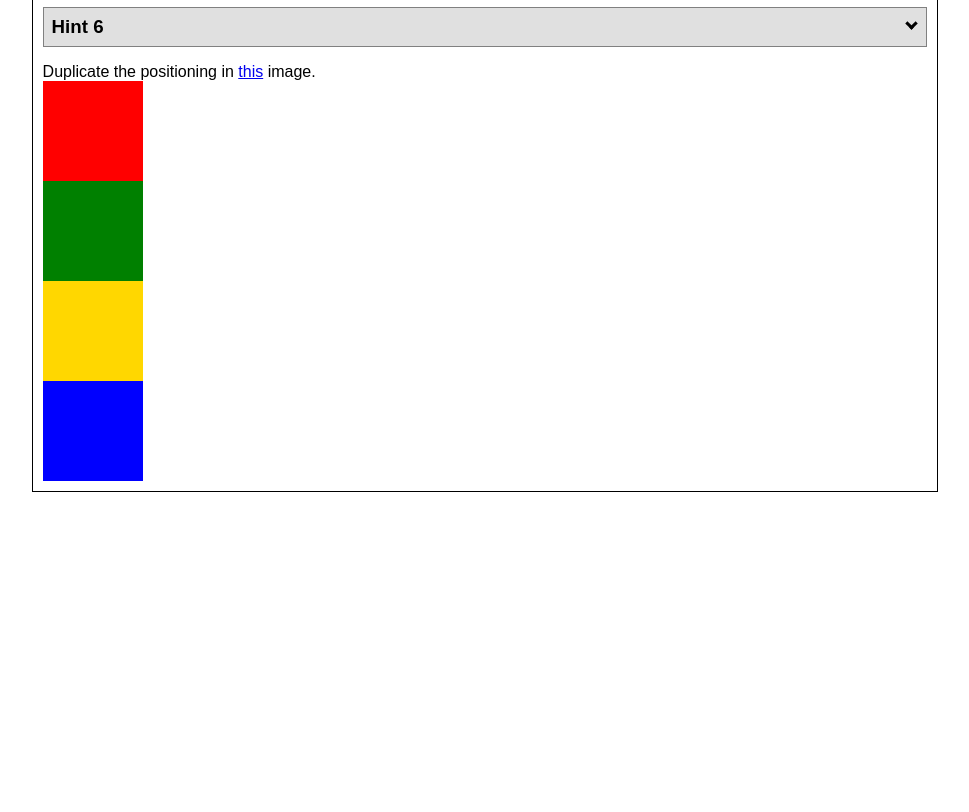
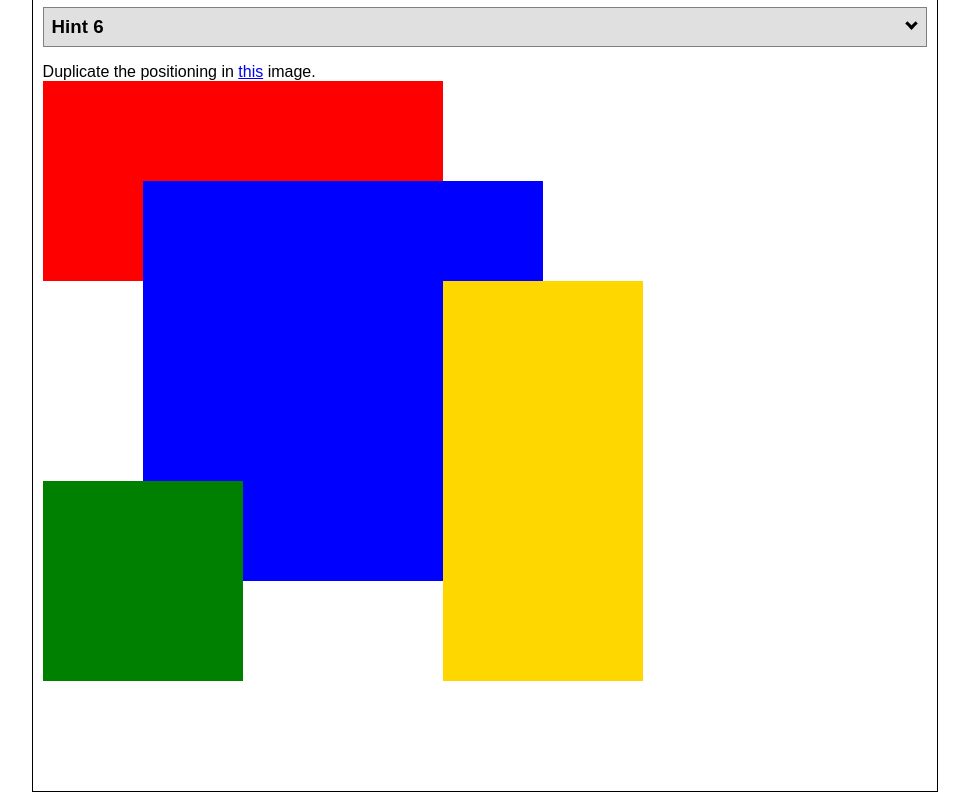
Before and after one commit to Morjac/wdd130, a plain HTML site: page positioning.html in a window 1280 px wide. Shown: the part 3299-4111 px from the top of the page, without its empty margins (155-1124 px from the left). Before the commit the page ends 3811 px from the top, so only its background shows below. Drawn offline with Linux system fonts and the light colour scheme.

Commit message:
postioning activity

```diff
--- a/positionstyles.css
+++ b/positionstyles.css
@@ -176,26 +176,45 @@
 /* Activity 6 styles */
 .content6 {
   /* This is the parent of the activity 6 boxes. */
+  display: grid;
+  grid-template-columns: repeat(7, 100px);
+  grid-template-rows: repeat(7, 100px);
+
 }
+
 .red6 {
-  width: 100px;
-  height: 100px;
+  width: 100%;
+  height: 100%;
   background-color: red;
+  grid-column: 1/5;
+  grid-row: 1/3;
+  z-index: 1;
 }
 .green6 {
-  width: 100px;
-  height: 100px;
+  width: 100%;
+  height: 100%;
   background-color: green;
+  grid-column: 1/3;
+  grid-row: 5/7;
+  z-index: 3;
 }
 .yellow6 {
-  width: 100px;
-  height: 100px;
+  width: 100%;
+  height: 100%;
   background-color: gold;
+  grid-column: 5/7;
+  grid-row: 3/7;
+  z-index: 4;
+
+
 }
 .blue6 {
-  width: 100px;
-  height: 100px;
+  width: 100%;
+  height: 100%;
   background-color: blue;
+  grid-column: 2/6;
+  grid-row: 2/6;
+  z-index: 2;
 }
 
 
```
